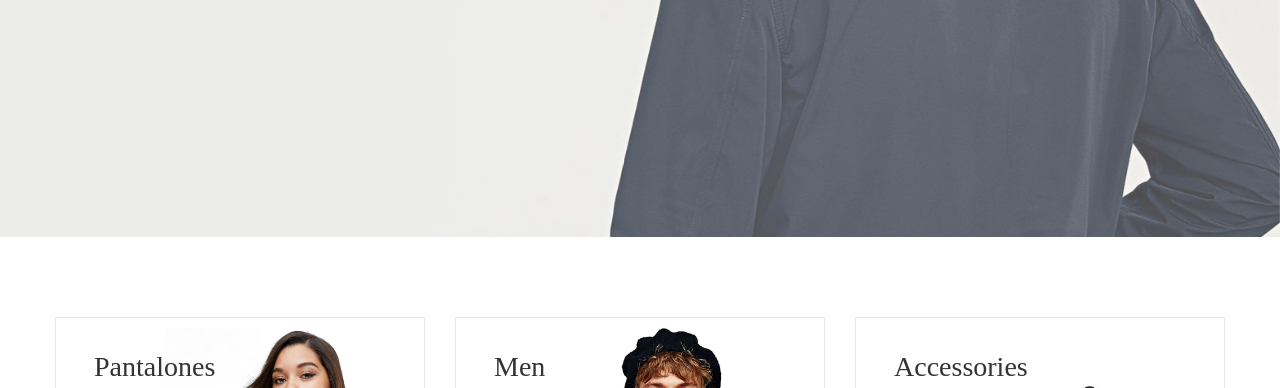
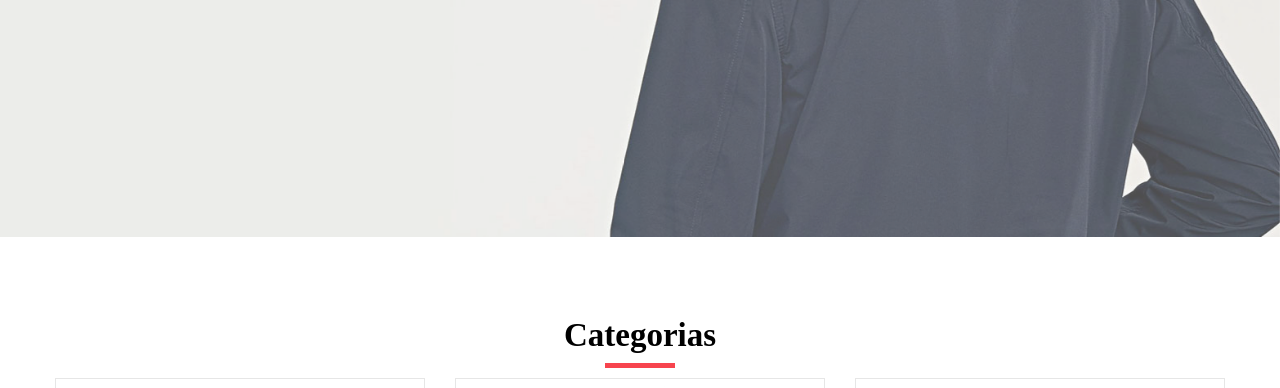
Before and after one commit to Meryyy2/DINONEW, a plain HTML site: page index.html in a window 1280 px wide. Shown: the part 563-951 px from the top of the page. Drawn offline with Linux system fonts and the light colour scheme.

Commit message:
todo bien

```diff
--- a/index.html
+++ b/index.html
@@ -417,6 +417,11 @@
 	<!-- Banner -->
 	<div class="sec-banner bg0 p-t-80 p-b-50">
 		<div class="container">
+			<div class="heading_container heading_center"data-aos="fade-up">
+				<h2>
+				   Categorias
+				</h2>
+			 </div>
 			<div class="row">
 				<div class="col-md-6 col-xl-4 p-b-30 m-lr-auto">
 					<!-- Block1 -->
```
